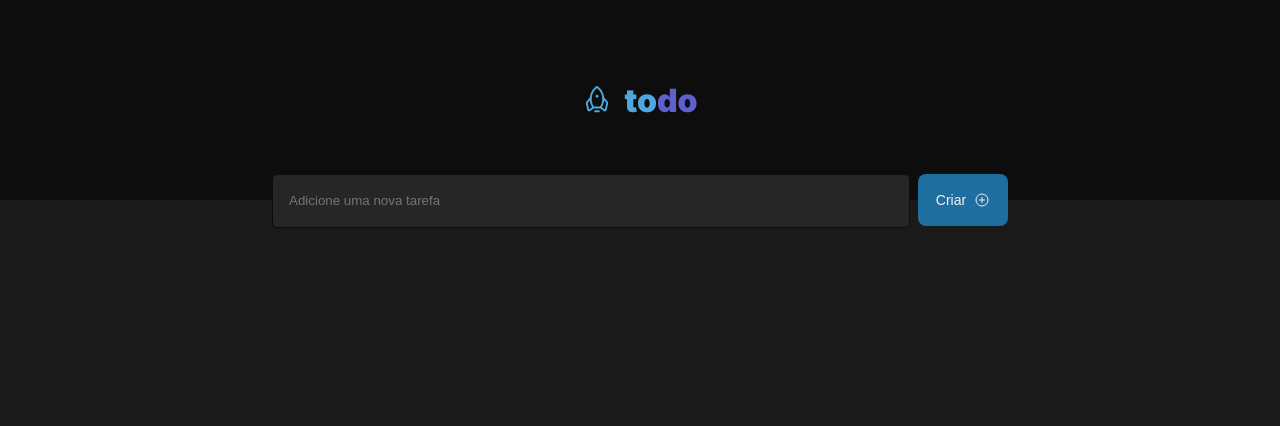
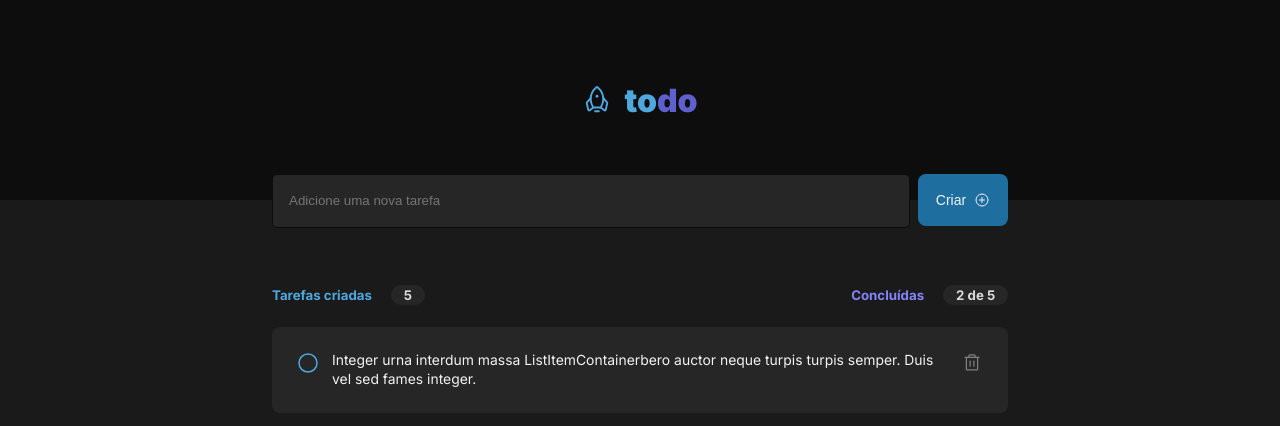
Before and after one commit to viniciusferreira7/ignite-todo-list, a React (Vite) app: page / in a window 1280 px wide. Shown: the top 426 px of the page. Built offline with nearby package versions, Linux system fonts and the light colour scheme.

Commit message:
style(listtask): styled ListTask

```diff
--- a/src/App.tsx
+++ b/src/App.tsx
@@ -2,6 +2,7 @@ import { ThemeProvider } from 'styled-components'
 import { AddTask } from './components/AddTask'
 
 import { Header } from './components/Header'
+import { ListTask } from './components/ListTask'
 
 import { GlobalStyle } from './styles/global'
 import { defaultTheme } from './styles/theme/default'
@@ -11,6 +12,7 @@ export function App() {
     <ThemeProvider theme={defaultTheme}>
       <Header />
       <AddTask />
+      <ListTask />
       <GlobalStyle />
     </ThemeProvider>
   )
--- a/src/components/AddTask/AddTask.styles.ts
+++ b/src/components/AddTask/AddTask.styles.ts
@@ -20,11 +20,14 @@ export const ButtonContainer = styled.button`
     justify-content: center;
     align-items: center;
     gap: 0.5rem;
+
     background: ${theme.blue_dark};
     font-size: 0.875rem;
     color: ${theme.gray_100};
+
     border-radius: 8px;
     border-color: transparent;
+    cursor: pointer;
 
     &:hover {
       outline: 0;
--- /dev/null
+++ b/src/components/ListTask/ListTask.styles.ts
@@ -0,0 +1,81 @@
+import styled from 'styled-components'
+
+export const ListTaskContainer = styled.main`
+  display: flex;
+  flex-direction: column;
+  flex-wrap: nowrap;
+  overflow: auto;
+  justify-content: center;
+
+  width: 46rem;
+  margin: 0 auto;
+  margin-top: calc(3.69rem / 2);
+
+  ol {
+    padding: 1.5rem 0;
+  }
+`
+export const HeaderContainer = styled.header`
+  display: flex;
+  justify-content: space-between;
+  align-items: center;
+
+  color: ${(props) => props.theme.blue};
+
+  padding-top: calc(3.69rem / 2);
+
+  h5:last-child {
+    color: ${(props) => props.theme.purple};
+  }
+
+  span {
+    padding: 0.125rem 0.8rem;
+    margin-left: 1rem;
+
+    color: ${(props) => props.theme.gray_200};
+    background: ${(props) => props.theme.gray_500};
+
+    border-radius: 10px;
+  }
+`
+
+export const ListItemContainer = styled.li`
+  display: flex;
+  gap: 0.75rem;
+
+  padding: 1.5rem;
+  border-radius: 8px;
+
+  background: ${(props) => props.theme.gray_500};
+
+  p {
+    flex: 1;
+
+    font-size: 0.87rem;
+    line-height: 1.19rem;
+    color: ${(props) => props.theme.gray_100};
+  }
+
+  svg {
+    cursor: pointer;
+  }
+
+  svg:first-child {
+    color: ${(props) => props.theme.blue};
+
+    &:hover {
+      color: ${(props) => props.theme.blue_dark};
+    }
+  }
+
+  svg:last-child {
+    color: ${(props) => props.theme.gray_300};
+    border: 2px solid transparent;
+    border-radius: 1px;
+
+    &:hover {
+      color: ${(props) => props.theme.danger};
+      background: ${(props) => props.theme.gray_400};
+    }
+  }
+`
--- /dev/null
+++ b/src/components/ListTask/index.tsx
@@ -0,0 +1,31 @@
+import { Circle, Trash } from 'phosphor-react'
+import {
+  HeaderContainer,
+  ListItemContainer,
+  ListTaskContainer,
+} from './ListTask.styles'
+
+export function ListTask() {
+  return (
+    <ListTaskContainer>
+      <HeaderContainer>
+        <h5>
+          Tarefas criadas <span>5</span>
+        </h5>
+        <h5>
+          Concluídas <span>2 de 5</span>
+        </h5>
+      </HeaderContainer>
+      <ol>
+        <ListItemContainer>
+          <Circle size={24} />
+          <p>
+            Integer urna interdum massa ListItemContainerbero auctor neque
+            turpis turpis semper. Duis vel sed fames integer.
+          </p>
+          <Trash size={24} />
+        </ListItemContainer>
+      </ol>
+    </ListTaskContainer>
+  )
+}
```
